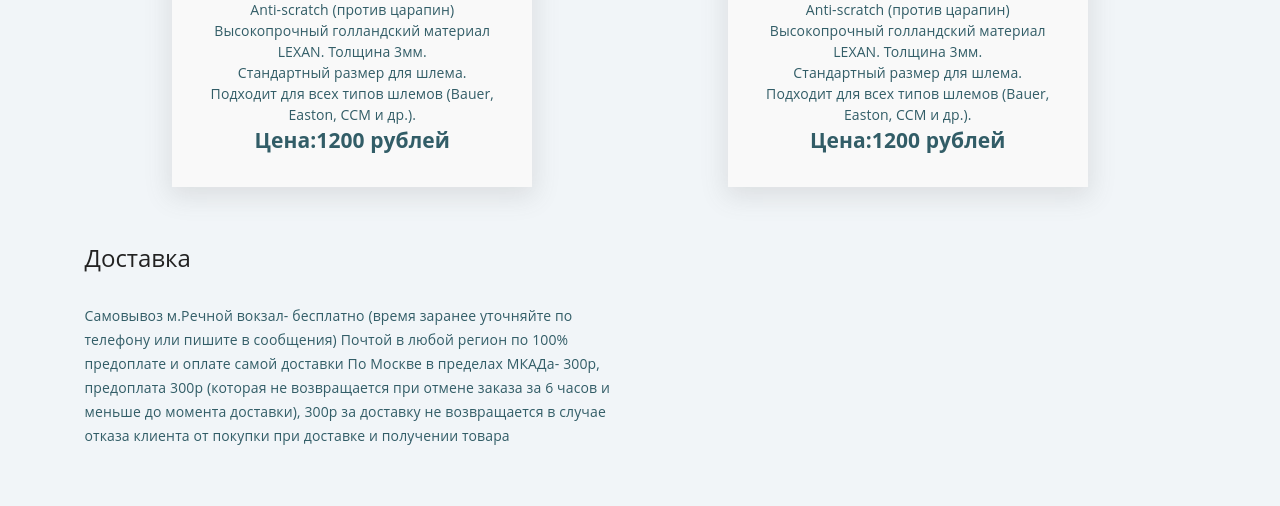
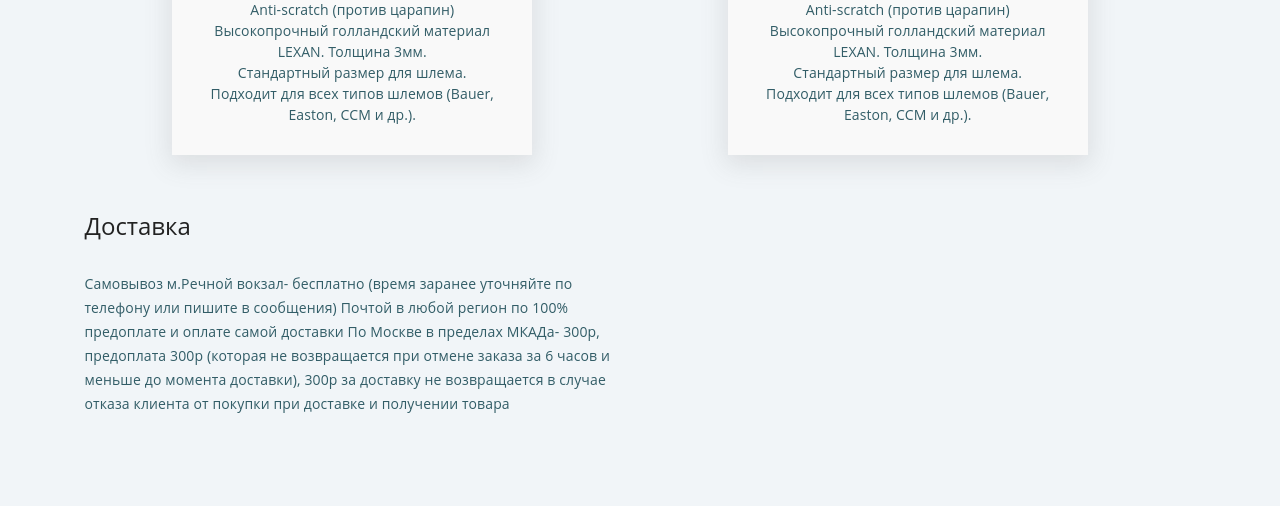
Before and after one commit to volovlikovevgeny/myproject_website, a plain HTML site: page index.html in a window 1280 px wide. Shown: the part 1647-2153 px from the top of the page. Drawn offline with Linux system fonts and the light colour scheme; files whose address does not match are found by name.

Commit message:
rmv price

```diff
--- a/index.html
+++ b/index.html
@@ -28,7 +28,6 @@
                         <li>
                             <a class="icon-instagram" href="https://www.instagram.com/olo_hockey_visor/"></a>
                         </li>
-
                     </ul>
                 </div>
             </div>
@@ -114,7 +113,7 @@
                         Толщина 3мм.<br>
                         Стандартный размер для шлема.<br>
                         Подходит для всех типов шлемов (Bauer, Easton, CCM и др.).<br>
-                        <h1>Цена:1200 рублей</h1>
+                        <!-- <h1>Цена:1200 рублей</h1> -->
 
                     </div>
                 </div>
@@ -131,7 +130,7 @@
                         Толщина 3мм.<br>
                         Стандартный размер для шлема.<br>
                         Подходит для всех типов шлемов (Bauer, Easton, CCM и др.).<br>
-                        <h1>Цена:1200 рублей</h1>
+                        <!-- <h1>Цена:1200 рублей</h1> -->
                     </div>
                 </div>
             </div>
```
